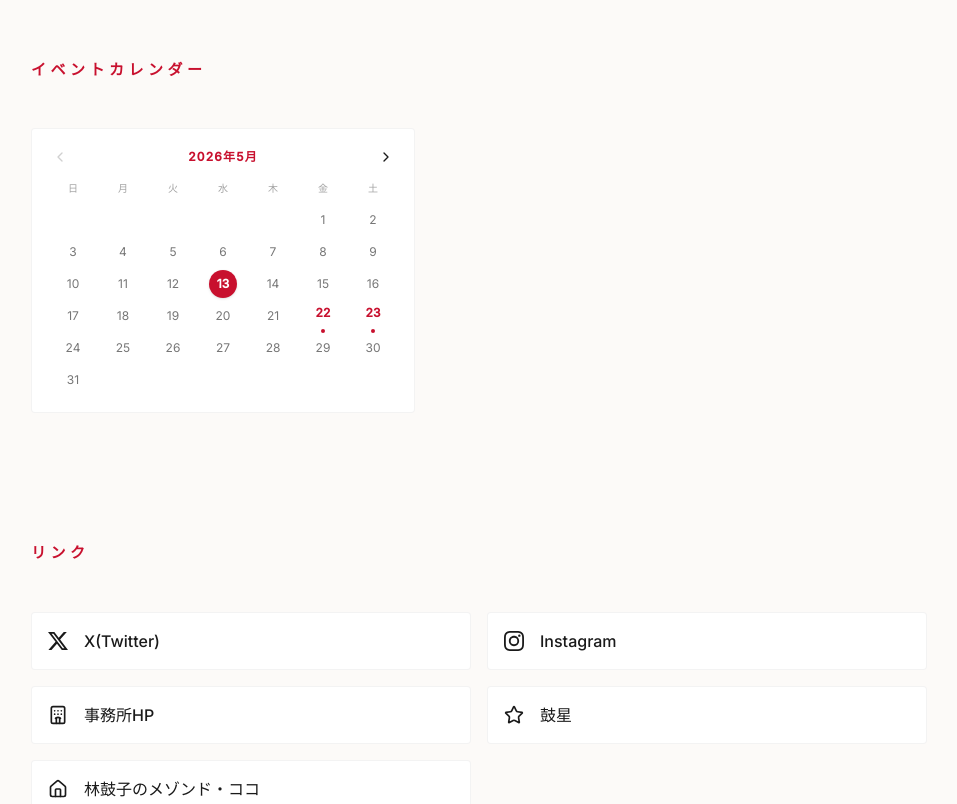
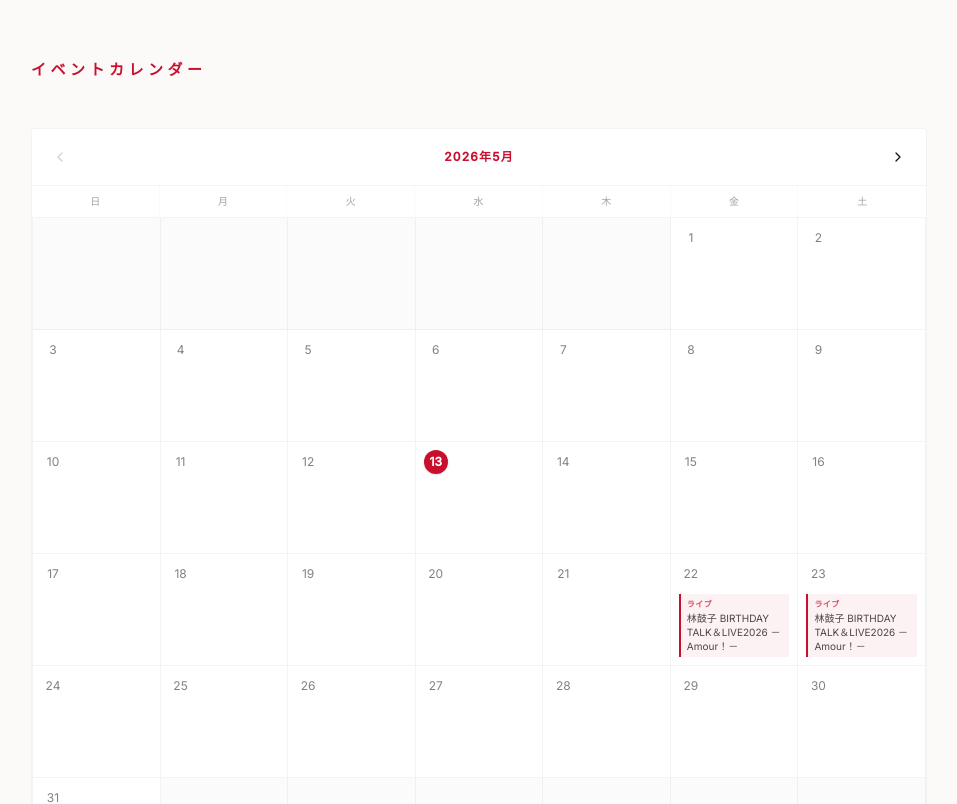
Before and after one commit to GET12306/info-and-link, a React (Vite) app: page /#/ in a window 1280 px wide. Shown: the part 740-1544 px from the top of the page, without its empty margins (17-974 px from the left). Built offline with nearby package versions, Linux system fonts and the light colour scheme.

Commit message:
Improve calendar inline event display

```diff
--- a/src/components/CalendarMonth.tsx
+++ b/src/components/CalendarMonth.tsx
@@ -1,16 +1,12 @@
 import { ChevronLeft, ChevronRight } from "lucide-react"
-import type { CalendarMonthData, CalendarDay, CalendarEvent } from "../hooks/useCalendarEvents"
+import type { CalendarMonthData } from "../hooks/useCalendarEvents"
 import type { Language } from "../types"
+import type { IndexedActivity } from "../utils/activityStatus"
+import { TRANSLATIONS } from "../i18n"
+import { getActivityCategoryLabel } from "../utils/categoryLabels"
 
 const DAY_LABELS_JA = ["日", "月", "火", "水", "木", "金", "土"]
 const DAY_LABELS_EN = ["Sun", "Mon", "Tue", "Wed", "Thu", "Fri", "Sat"]
-
-interface PopupState {
-  day: CalendarDay
-  x: number
-  y: number
-  placement: "above" | "below"
-}
 
 function formatMonthLabel(key: string, lang: Language): string {
   const [y, m] = key.split("-")
@@ -21,27 +17,12 @@ function formatMonthLabel(key: string, lang: Language): string {
   }).format(date)
 }
 
-const DETAIL_POPOVER_WIDTH = 320
-const VIEWPORT_GUTTER = 8
-
-function clamp(value: number, min: number, max: number) {
-  return Math.min(Math.max(value, min), max)
-}
-
-function supportsHover() {
-  if (typeof window === "undefined") return false
-  return window.matchMedia("(hover: hover) and (pointer: fine)").matches
-}
-
 export default function CalendarMonth({
   month,
   lang,
   today,
-  hoveredDay,
-  onHoverDay,
-  onLeaveDay,
-  popup,
-  onPopup,
+  activities,
+  onSelectEvent,
   hasPrev,
   hasNext,
   onPrev,
@@ -51,11 +32,8 @@ export default function CalendarMonth({
   month: CalendarMonthData
   lang: Language
   today?: string
-  hoveredDay: string | null
-  onHoverDay: (date: string, events: CalendarEvent[], el: HTMLElement) => void
-  onLeaveDay: () => void
-  popup: PopupState | null
-  onPopup: (p: PopupState | null) => void
+  activities: IndexedActivity[]
+  onSelectEvent: (activityIndex: number) => void
   hasPrev: boolean
   hasNext: boolean
   onPrev: () => void
@@ -63,29 +41,12 @@ export default function CalendarMonth({
   className?: string
 }) {
   const labels = lang === "ja" ? DAY_LABELS_JA : DAY_LABELS_EN
+  const t = TRANSLATIONS[lang]
   const isToday = today ?? ""
 
-  const getPopoverPosition = (el: HTMLElement) => {
-    const rect = el.getBoundingClientRect()
-    const width = Math.min(DETAIL_POPOVER_WIDTH, window.innerWidth - VIEWPORT_GUTTER * 2)
-    const x = clamp(
-      rect.left + rect.width / 2 - width / 2,
-      VIEWPORT_GUTTER,
-      Math.max(VIEWPORT_GUTTER, window.innerWidth - width - VIEWPORT_GUTTER)
-    )
-    const placement: PopupState["placement"] = rect.top > window.innerHeight * 0.55 ? "above" : "below"
-    const y = placement === "above" ? rect.top - 8 : rect.bottom + 8
-    return { x, y, placement }
-  }
-
-  const handleClick = (day: CalendarDay, el: HTMLElement) => {
-    if (day.events.length === 0) return
-    onPopup({ day, ...getPopoverPosition(el) })
-  }
-
   return (
-    <div className={`border grid-line rounded p-4 bg-white dark:bg-neutral-900 ${className}`}>
-      <div className="flex items-center justify-between mb-3">
+    <div className={`border grid-line rounded bg-white dark:bg-neutral-900 ${className}`}>
+      <div className="flex items-center justify-between p-4">
         <button
           onClick={onPrev}
           disabled={!hasPrev}
@@ -107,56 +68,79 @@ export default function CalendarMonth({
         </button>
       </div>
 
-      <div className="grid grid-cols-7 gap-0">
+      <div className="overflow-x-auto">
+        <div className="min-w-[720px]">
+          <div className="grid grid-cols-7 border-t grid-line">
             {labels.map((label, i) => (
-          <div key={i} className="text-[10px] text-center font-medium opacity-40 pb-2">
+              <div
+                key={i}
+                className="border-r grid-line py-2 text-center text-[10px] font-medium opacity-40 last:border-r-0"
+              >
                 {label}
               </div>
             ))}
+          </div>
 
+          <div className="grid grid-cols-7 border-t border-l grid-line">
             {month.weeks.flat().map((day, i) => {
               const isTodayDay = day.date === isToday
-          const hasEvents = day.events.length > 0
 
               return (
                 <div
                   key={i}
-              className={`relative flex items-center justify-center h-8 text-xs ${
-                hasEvents ? "cursor-pointer" : ""
+                  className={`min-h-28 border-r border-b grid-line p-2 ${
+                    day.dayNumber === null ? "bg-coco-ink/[0.015]" : ""
                   }`}
-              onMouseEnter={(e) => {
-                if (hasEvents && supportsHover()) {
-                  onHoverDay(day.date!, day.events, e.currentTarget)
-                }
-              }}
-              onMouseLeave={onLeaveDay}
-              onClick={(e) => handleClick(day, e.currentTarget)}
                 >
                   {day.dayNumber !== null && (
-                <div className="flex flex-col items-center">
+                    <>
+                      <div className="mb-2 flex min-h-6 items-center justify-between">
                         <span
-                    className={`relative leading-none transition-colors rounded-full w-7 h-7 flex items-center justify-center ${
+                          className={`flex h-6 w-6 items-center justify-center rounded-full text-xs ${
                             isTodayDay
                               ? "bg-coco-accent text-white font-bold shadow-sm"
-                        : hasEvents
-                          ? "font-bold text-coco-accent"
-                          : "text-coco-ink/60"
+                              : "text-coco-ink/55"
                           }`}
                         >
                           {day.dayNumber}
-                    {isTodayDay && hasEvents && (
-                      <span className="absolute bottom-1 w-1 h-1 rounded-full bg-white/90" />
+                        </span>
+                      </div>
+
+                      {day.events.length > 0 && (
+                        <div className="space-y-1.5">
+                          {day.events.map((event, eventIndex) => {
+                            const activity = activities[event.activityIndex]
+                            if (!activity) return null
+
+                            return (
+                              <button
+                                key={`${event.activityIndex}-${eventIndex}`}
+                                type="button"
+                                onClick={() => onSelectEvent(activity.originalIndex)}
+                                className="block w-full border-l-2 border-coco-accent bg-coco-accent/5 px-1.5 py-1 text-left transition-colors hover:bg-coco-accent/10 focus-visible:outline-2 focus-visible:outline-offset-1 focus-visible:outline-coco-accent"
+                                aria-label={`${activity.title[lang]} — ${
+                                  lang === "ja" ? "活動ページへ" : "View event details"
+                                }`}
+                              >
+                                <span className="block text-[8px] font-bold uppercase tracking-wider text-coco-accent/75">
+                                  {getActivityCategoryLabel(activity.category, t)}
+                                </span>
+                                <span className="mt-0.5 block break-words text-[10px] leading-snug text-coco-ink/80">
+                                  {activity.title[lang]}
+                                </span>
+                              </button>
+                            )
+                          })}
+                        </div>
                       )}
-                  </span>
-                  {hasEvents && !isTodayDay && (
-                    <span className="w-1 h-1 bg-coco-accent rounded-full mt-0.5" />
-                  )}
-                </div>
+                    </>
                   )}
                 </div>
               )
             })}
           </div>
         </div>
+      </div>
+    </div>
   )
 }
--- a/src/pages/Home.tsx
+++ b/src/pages/Home.tsx
@@ -1,4 +1,4 @@
-import { useState, useEffect } from "react"
+import { useState } from "react"
 import { useNavigate } from "react-router-dom"
 import { motion } from "motion/react"
 import { ExternalLink, ArrowRight, Star, House, Hotel } from "lucide-react"
@@ -9,48 +9,9 @@ import OFFICIAL_LINKS from "../data/official-links.yaml"
 import RESOURCE_LINKS from "../data/resource-links.yaml"
 import ACTIVITIES from "../data/activities.yaml"
 import type { Activity, Language } from "../types"
-import { buildCalendarData, type CalendarDay, type CalendarEvent } from "../hooks/useCalendarEvents"
+import { buildCalendarData } from "../hooks/useCalendarEvents"
 import { getCurrentActivities } from "../utils/activityStatus"
-import { getActivityCategoryLabel } from "../utils/categoryLabels"
 import CalendarMonth from "../components/CalendarMonth"
-
-interface PopupState {
-  day: CalendarDay
-  x: number
-  y: number
-  placement: "above" | "below"
-}
-
-type FloatingPosition = Pick<PopupState, "x" | "y" | "placement">
-
-const TOOLTIP_WIDTH = 280
-const DETAIL_POPUP_WIDTH = 320
-const VIEWPORT_GUTTER = 8
-
-function clamp(value: number, min: number, max: number) {
-  return Math.min(Math.max(value, min), max)
-}
-
-function getFloatingPosition(el: HTMLElement, width: number): FloatingPosition {
-  const rect = el.getBoundingClientRect()
-  const actualWidth = Math.min(width, window.innerWidth - VIEWPORT_GUTTER * 2)
-  const x = clamp(
-    rect.left + rect.width / 2 - actualWidth / 2,
-    VIEWPORT_GUTTER,
-    Math.max(VIEWPORT_GUTTER, window.innerWidth - actualWidth - VIEWPORT_GUTTER)
-  )
-  const placement: FloatingPosition["placement"] = rect.top > window.innerHeight * 0.55 ? "above" : "below"
-  const y = placement === "above" ? rect.top - 8 : rect.bottom + 8
-  return { x, y, placement }
-}
-
-function getAvailableFloatingHeight(pos: FloatingPosition) {
-  if (typeof window === "undefined") return "70vh"
-  const available = pos.placement === "above"
-    ? pos.y - VIEWPORT_GUTTER
-    : window.innerHeight - pos.y - VIEWPORT_GUTTER
-  return `${Math.max(80, available)}px`
-}
 
 export default function Home({ lang }: { lang: Language }) {
   const t = TRANSLATIONS[lang]
@@ -71,60 +32,8 @@ export default function Home({ lang }: { lang: Language }) {
     return idx >= 0 ? idx : months.findIndex(m => m.key >= todayKey) >= 0 ? months.findIndex(m => m.key >= todayKey) : 0
   })
 
-  const [hoveredDay, setHoveredDay] = useState<string | null>(null)
-  const [hoveredContent, setHoveredContent] = useState<{ title: string; category: string }[]>([])
-  const [tooltipPos, setTooltipPos] = useState<FloatingPosition>({ x: 0, y: 0, placement: "below" })
-  const [popup, setPopup] = useState<PopupState | null>(null)
-
-  useEffect(() => {
-    if (!hoveredDay && !popup) return
-    const dismiss = () => {
-      setHoveredDay(null)
-      setHoveredContent([])
-      setPopup(null)
-    }
-    const dismissOnEscape = (e: KeyboardEvent) => {
-      if (e.key === "Escape") dismiss()
-    }
-    window.addEventListener("scroll", dismiss, true)
-    window.addEventListener("wheel", dismiss, { passive: true })
-    window.addEventListener("touchmove", dismiss, { passive: true })
-    window.addEventListener("keydown", dismissOnEscape)
-    return () => {
-      window.removeEventListener("scroll", dismiss, true)
-      window.removeEventListener("wheel", dismiss)
-      window.removeEventListener("touchmove", dismiss)
-      window.removeEventListener("keydown", dismissOnEscape)
-    }
-  }, [hoveredDay, popup])
-
   const scrollToEvent = (index: number) => {
     navigate("/activities", { state: { scrollTo: index } })
-  }
-
-  const handleHoverDay = (date: string, events: CalendarEvent[], el: HTMLElement) => {
-    setHoveredDay(date)
-    setTooltipPos(getFloatingPosition(el, TOOLTIP_WIDTH))
-    setHoveredContent(
-      events.map((ev) => {
-        const activity = currentActivities[ev.activityIndex]
-        return {
-          title: activity?.title?.[lang] || "",
-          category: getActivityCategoryLabel(activity?.category, t),
-        }
-      })
-    )
-  }
-
-  const handleLeaveDay = () => {
-    setHoveredDay(null)
-    setHoveredContent([])
-  }
-
-  const handlePopup = (nextPopup: PopupState | null) => {
-    setHoveredDay(null)
-    setHoveredContent([])
-    setPopup(nextPopup)
   }
 
   return (
@@ -176,12 +85,9 @@ export default function Home({ lang }: { lang: Language }) {
               month={months[monthIndex]}
               lang={lang}
               today={today}
-              className="max-w-sm"
-              hoveredDay={hoveredDay}
-              onHoverDay={handleHoverDay}
-              onLeaveDay={handleLeaveDay}
-              popup={popup}
-              onPopup={handlePopup}
+              activities={currentActivities}
+              onSelectEvent={scrollToEvent}
+              className="w-full"
               hasPrev={monthIndex > 0}
               hasNext={monthIndex < months.length - 1}
               onPrev={() => setMonthIndex((i) => i - 1)}
@@ -189,86 +95,6 @@ export default function Home({ lang }: { lang: Language }) {
             />
           )}
         </section>
-      )}
-
-      {/* Tooltip */}
-      {hoveredDay && hoveredContent.length > 0 && (
-        <div
-          className="fixed z-50 bg-white dark:bg-neutral-800 border grid-line rounded shadow-lg p-3 pointer-events-none max-w-[calc(100vw-1rem)]"
-          style={{
-            left: tooltipPos.x,
-            top: tooltipPos.y,
-            width: `min(${TOOLTIP_WIDTH}px, calc(100vw - 1rem))`,
-            transform: tooltipPos.placement === "above" ? "translateY(-100%)" : undefined,
-          }}
-        >
-          {hoveredContent.slice(0, 3).map((c, i) => (
-            <div key={i} className="text-xs leading-snug">
-              <span className="text-[10px] uppercase tracking-wider opacity-40 mr-2">{c.category}</span>
-              <span>{c.title}</span>
-            </div>
-          ))}
-          {hoveredContent.length > 3 && (
-            <div className="text-[10px] opacity-40 mt-1">+{hoveredContent.length - 3} more</div>
-          )}
-        </div>
-      )}
-
-      {/* Event Popup (multi-event day) */}
-      {popup && (
-        <>
-          <div className="fixed inset-0 z-40" onClick={() => setPopup(null)} />
-
-          <motion.div
-            initial={{ opacity: 0, y: popup.placement === "above" ? 6 : -6, scale: 0.98 }}
-            animate={{ opacity: 1, y: 0, scale: 1 }}
-            exit={{ opacity: 0, y: popup.placement === "above" ? 6 : -6, scale: 0.98 }}
-            transition={{ duration: 0.16 }}
-            className="fixed z-50 bg-white dark:bg-neutral-800 border grid-line rounded-lg shadow-xl p-4 max-w-[calc(100vw-1rem)] overflow-y-auto"
-            style={{
-              left: popup.x,
-              top: popup.y,
-              width: `min(${DETAIL_POPUP_WIDTH}px, calc(100vw - 1rem))`,
-              maxHeight: getAvailableFloatingHeight(popup),
-              transform: popup.placement === "above" ? "translateY(-100%)" : undefined,
-            }}
-            role="dialog"
-            aria-modal="true"
-          >
-            {/* <div className="text-[10px] uppercase tracking-widest font-bold text-coco-accent mb-3">
-              {popup.day.dayNumber}{lang === "ja" ? "日のイベント" : " events"}
-            </div> */}
-
-            <div className="space-y-3">
-              {popup.day.events.map((ev, i) => {
-                const act = currentActivities[ev.activityIndex]
-                const originalIndex = currentActivities[ev.activityIndex]?.originalIndex
-                return (
-                  <div key={i} className="border-b grid-line pb-3 last:border-0 last:pb-0">
-                    <div className="text-[10px] opacity-40 uppercase tracking-widest mb-1">
-                      {getActivityCategoryLabel(act?.category, t)}
-                    </div>
-                    <div className="text-sm font-medium leading-snug">{act?.title?.[lang]}</div>
-                    {act?.description?.[lang] && (
-                      <div className="text-xs text-coco-ink/60 leading-relaxed mt-1">{act.description[lang]}</div>
-                    )}
-                    <button
-                      type="button"
-                      onClick={() => {
-                        if (originalIndex !== undefined) scrollToEvent(originalIndex)
-                        setPopup(null)
-                      }}
-                      className="mt-3 inline-flex items-center gap-1 text-[10px] uppercase tracking-widest font-bold text-coco-accent hover:opacity-70 transition-opacity"
-                    >
-                      {lang === "ja" ? "活動ページへ" : "View details"}
-                      <ArrowRight className="w-3 h-3" />
-                    </button>
-                  </div>
-                )
-              })}
-            </div>
-          </motion.div>
-        </>
       )}
 
       <section className="space-y-12 pb-24">
```
Lines whose indentation alone changed are shown as unchanged.
